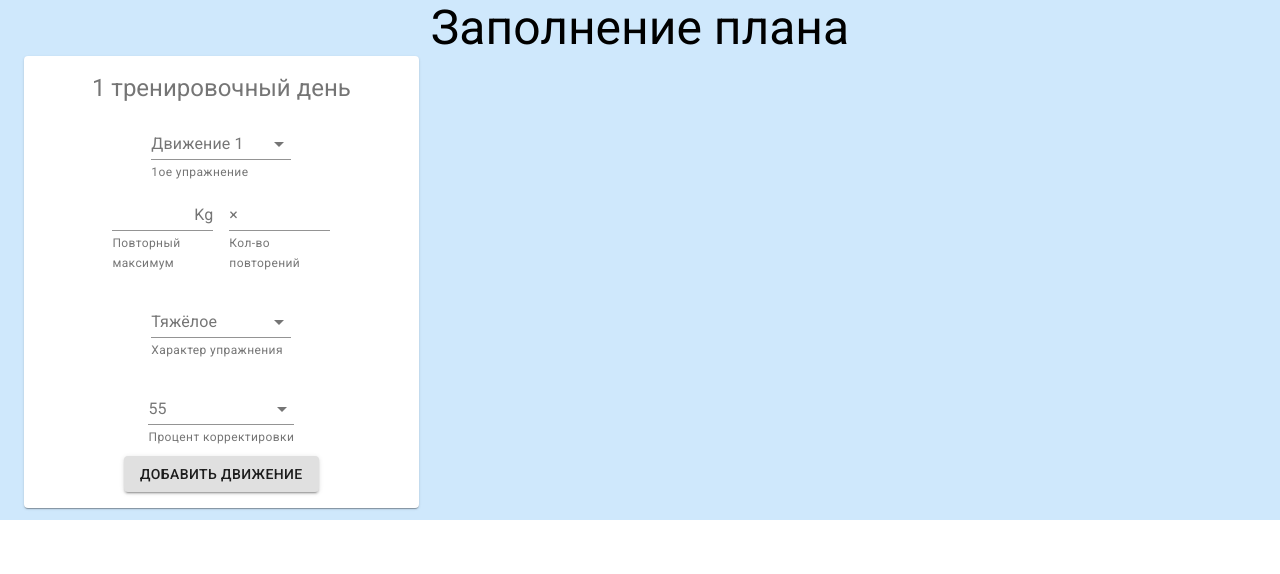
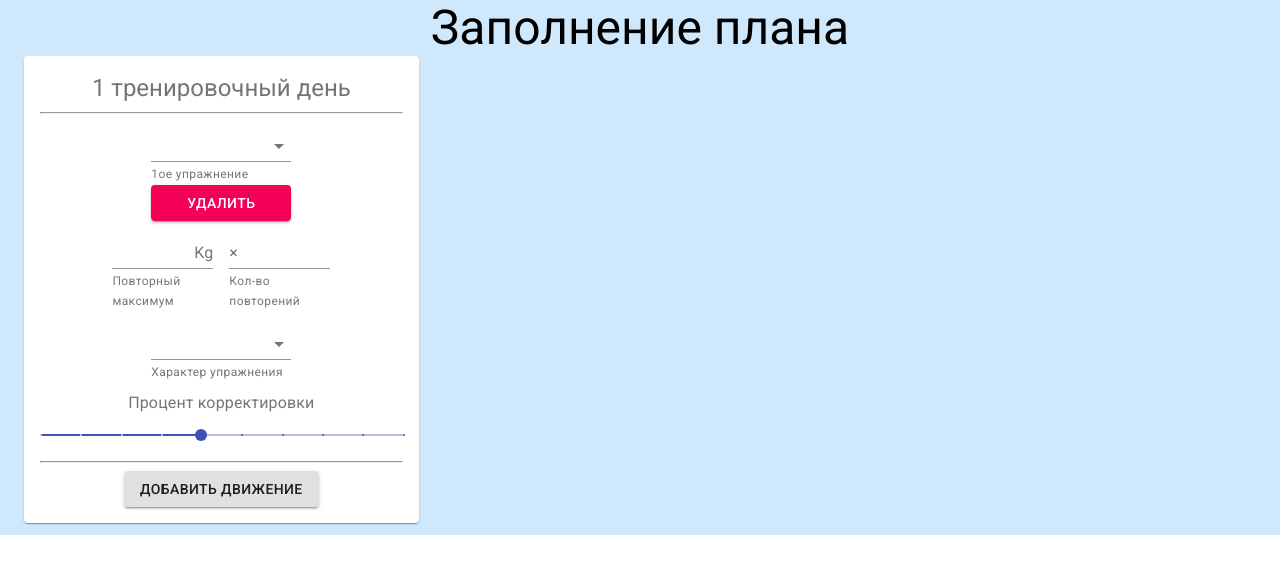
Before and after one commit to Exh8rder/plan, a React (Create React App) app: page / in a window 1280 px wide. Shown: the top 574 px of the page. Built offline with nearby package versions, Linux system fonts and the light colour scheme.

Commit message:
some Training day changes

```diff
--- a/src/components/TrainingDay/TrainingDay.js
+++ b/src/components/TrainingDay/TrainingDay.js
@@ -1,4 +1,5 @@
-import React, {Fragment} from "react";
+import React, {Fragment, useState} from "react";
+import axios from "axios"
 
 import Typography from "@material-ui/core/Typography";
 
@@ -11,10 +12,12 @@ import MenuItem from '@material-ui/core/MenuItem';
 import FormHelperText from '@material-ui/core/FormHelperText';
 import FormControl from '@material-ui/core/FormControl';
 import Select from '@material-ui/core/Select';
+import Slider from '@material-ui/core/Slider';
 import clsx from 'clsx';
 import Input from '@material-ui/core/Input';
 import InputAdornment from '@material-ui/core/InputAdornment';
 import Button from '@material-ui/core/Button';
+import {withMobileDialog} from "@material-ui/core";
 
 const useStyles = makeStyles((theme) => ({
     root: {
@@ -48,25 +51,47 @@ const useStyles = makeStyles((theme) => ({
 }));
 
 
+function valuetext(value) {
+    return `залупа`;
+}
+
+const exercises = [
+    { id: 'squat', name: 'Присед на спине', type: 'pull' },
+    { id: 'benchPress', name: 'Жим лёжа', type: 'push' },
+    { id: 'deadLift', name: 'Становая', type: 'pull'  }
+]
+
+const exercisesFeature = [
+    { id: 'light', name: 'Лёгкое' },
+    { id: 'middle', name: 'Среднее' },
+    { id: 'hard', name: 'Тяжёлое' }
+]
+
+
 function TrainingDay() {
     const classes = useStyles();
-    const [age, setAge] = React.useState('');
-    const handleExerciseChange = (event) => {
-        setAge(event.target.value);
+
+    const [day, setDay] = React.useState({
+        exercise: '',
+        max: '',
+        reps: '',
+        feature: '',
+        adjustment: 0.5,
+    });
+
+    const handleDayChange = (prop) => (event) => {
+        setDay({ ...day, [prop]: event.target.value || event.target.newValue });
+        console.log(day)
+    };
+
+    const createDayHandler = event => {
+        event.perventDefault();
+        axios.post('https://fast-plan-400cb-default-rtdb.firebaseio.com/Days.json')
     }
 
-    const [values, setValues] = React.useState({
-        amount: '',
-        password: '',
-        weight: '',
-        weightRange: '',
-        reps: '',
-        showPassword: false,
-    });
-
-    const handleChange = (prop) => (event) => {
-        setValues({ ...values, [prop]: event.target.value });
-    };
+    const pupa = event => {
+        console.log(event.target.input)
+    }
 
 
         return (
@@ -76,88 +101,89 @@ function TrainingDay() {
                     <Typography variant="h5" component="h3" align="center">
                         1 тренировочный день
                     </Typography>
+                    <div>
+                        <hr/>
                         <FormControl className={classes.formControl}>
-                        <InputLabel id="exercise-select-helper-label">Движение 1</InputLabel>
+                            {/*<InputLabel id="exercise-select-helper">Движение 1</InputLabel>*/}
                             <Select
-                            labelId="exercise-select-helper-label"
-                            id="exercise-select-helper"
-                            value={age}
-                            onChange={handleExerciseChange}
+                                labelId="exercise-select-helper"
+                                id="exercise-select"
+                                value={day.exercise}
+                                onChange={handleDayChange('exercise')}
                             >
-                            <MenuItem value="">
-                                <em>None</em>
-                            </MenuItem>
-                            <MenuItem value={10}>Ten</MenuItem>
-                            <MenuItem value={20}>Twenty</MenuItem>
-                            <MenuItem value={30}>Thirty</MenuItem>
+                                {exercises.map((exercise, i) => {
+                                    return (
+                                        <MenuItem value={exercise.id} key={exercise.id+i}>{exercise.name}</MenuItem>
+                                    )
+                                })}
                             </Select>
                             <FormHelperText>1ое упражнение</FormHelperText>
+                            <Button variant="contained" color="secondary">
+                                Удалить
+                            </Button>
                         </FormControl>
+                    </div>
                     <div>
                         <FormControl className={clsx(classes.margin, classes.withoutLabel, classes.textField)}>
                             <Input
-                                id="standard-adornment-weight"
-                                value={values.weight}
-                                onChange={handleChange('weight')}
+                                id="exercise-weight"
+                                value={day.max}
+                                onChange={handleDayChange('max')}
                                 endAdornment={<InputAdornment position="end">Kg</InputAdornment>}
-                                aria-describedby="standard-weight-helper-text"
+                                aria-describedby="exercise-weight-helper-text"
                                 inputProps={{
                                     'aria-label': 'weight',
                                 }}
                             />
-                            <FormHelperText id="standard-weight-helper-text">Повторный максимум</FormHelperText>
+                            <FormHelperText id="exercise-weight-helper-text">Повторный максимум</FormHelperText>
                         </FormControl>
                         <FormControl className={clsx(classes.margin, classes.withoutLabel, classes.textField)}>
                             <Input
-                                id="standard-adornment-reps"
-                                value={values.reps}
-                                onChange={handleChange('reps')}
+                                id="exercise-reps"
+                                value={day.reps}
+                                onChange={handleDayChange('reps')}
                                 startAdornment={<InputAdornment position="start">×</InputAdornment>}
-                                aria-describedby="standard-reps-helper-text"
+                                aria-describedby="exercise-reps-helper-text"
                                 inputProps={{
                                     'aria-label': 'reps',
                                 }}
                             />
-                            <FormHelperText id="standard-wreps-helper-text">Кол-во повторений</FormHelperText>
+                            <FormHelperText id="exercise-reps-helper-text">Кол-во повторений</FormHelperText>
                         </FormControl>
                     </div>
                     <div>
                         <FormControl className={classes.formControl}>
-                            <InputLabel id="demo-simple-select-helper-label">Тяжёлое</InputLabel>
+                            {/*<InputLabel id="exercise-feature-helper-label">Тяжёлое</InputLabel>*/}
                             <Select
-                                labelId="demo-simple-select-helper-label"
-                                id="demo-simple-select-helper"
-                                value={age}
-                                onChange={handleExerciseChange}
+                                labelId="exercise-feature-helper-label"
+                                id="exercise-feature"
+                                value={day.feature}
+                                onChange={handleDayChange('feature')}
                             >
-                                <MenuItem value="">
-                                    <em>None</em>
-                                </MenuItem>
-                                <MenuItem value={10}>Ten</MenuItem>
-                                <MenuItem value={20}>Twenty</MenuItem>
-                                <MenuItem value={30}>Thirty</MenuItem>
+                                {exercisesFeature.map((feature, i) => {
+                                    return (
+                                        <MenuItem value={feature.id} key={feature.id+i}>{feature.name}</MenuItem>
+                                    )
+                                })}
                             </Select>
                             <FormHelperText>Характер упражнения</FormHelperText>
                         </FormControl>
                     </div>
                     <div>
-                        <FormControl className={classes.formControl}>
-                            <InputLabel id="demo-simple-select-helper-label">55</InputLabel>
-                            <Select
-                                labelId="demo-simple-select-helper-label"
-                                id="demo-simple-select-helper"
-                                value={age}
-                                onChange={handleExerciseChange}
-                            >
-                                <MenuItem value="">
-                                    <em>None</em>
-                                </MenuItem>
-                                <MenuItem value={10}>Ten</MenuItem>
-                                <MenuItem value={20}>Twenty</MenuItem>
-                                <MenuItem value={30}>Thirty</MenuItem>
-                            </Select>
-                            <FormHelperText>Процент корректировки</FormHelperText>
-                        </FormControl>
+                         <Typography id="adjustment-slider" gutterBottom>
+                             Процент корректировки
+                         </Typography>
+                         <Slider
+                             defaultValue={day.adjustment}
+                             aria-labelledby="adjustment-slider"
+                             valueLabelDisplay="auto"
+                             step={0.1}
+                             marks
+                             min={0.1}
+                             max={1.0}
+                             onChange={pupa}
+                         />
+                        <hr/>
                     </div>
                     <Button variant="contained">Добавить движение</Button>
                 </Paper>
```
Lines whose indentation alone changed are shown as unchanged.
